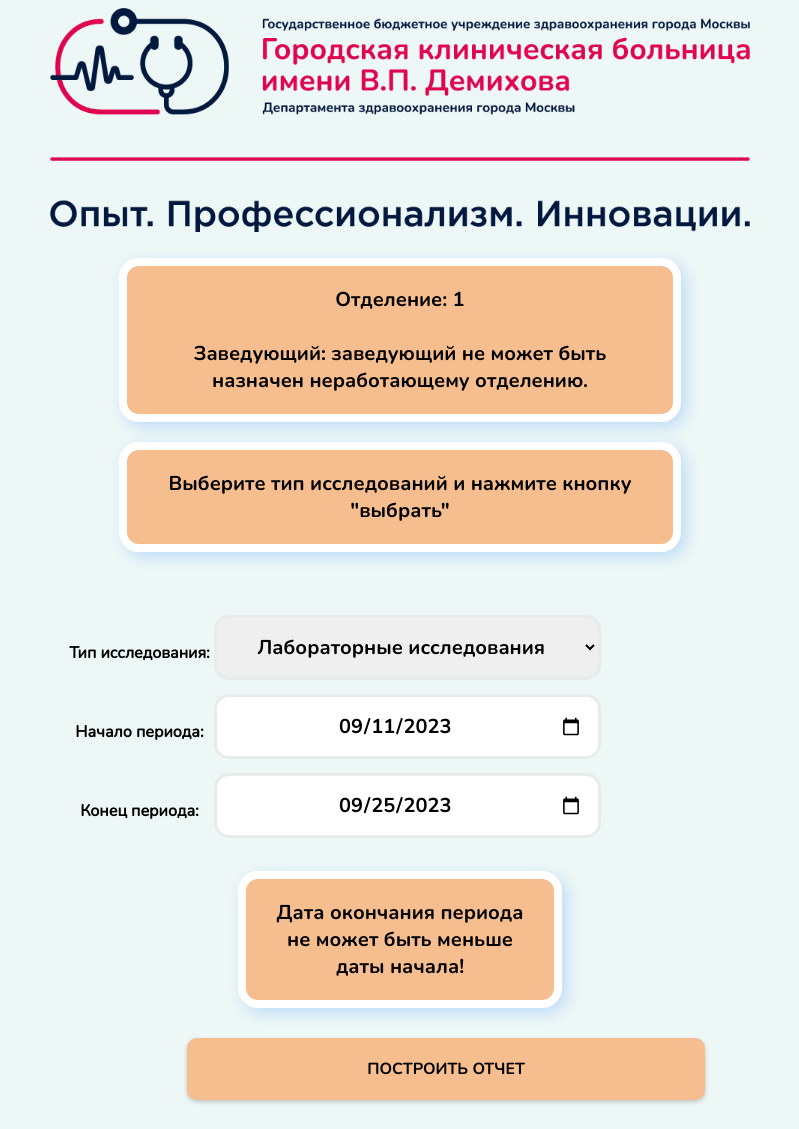
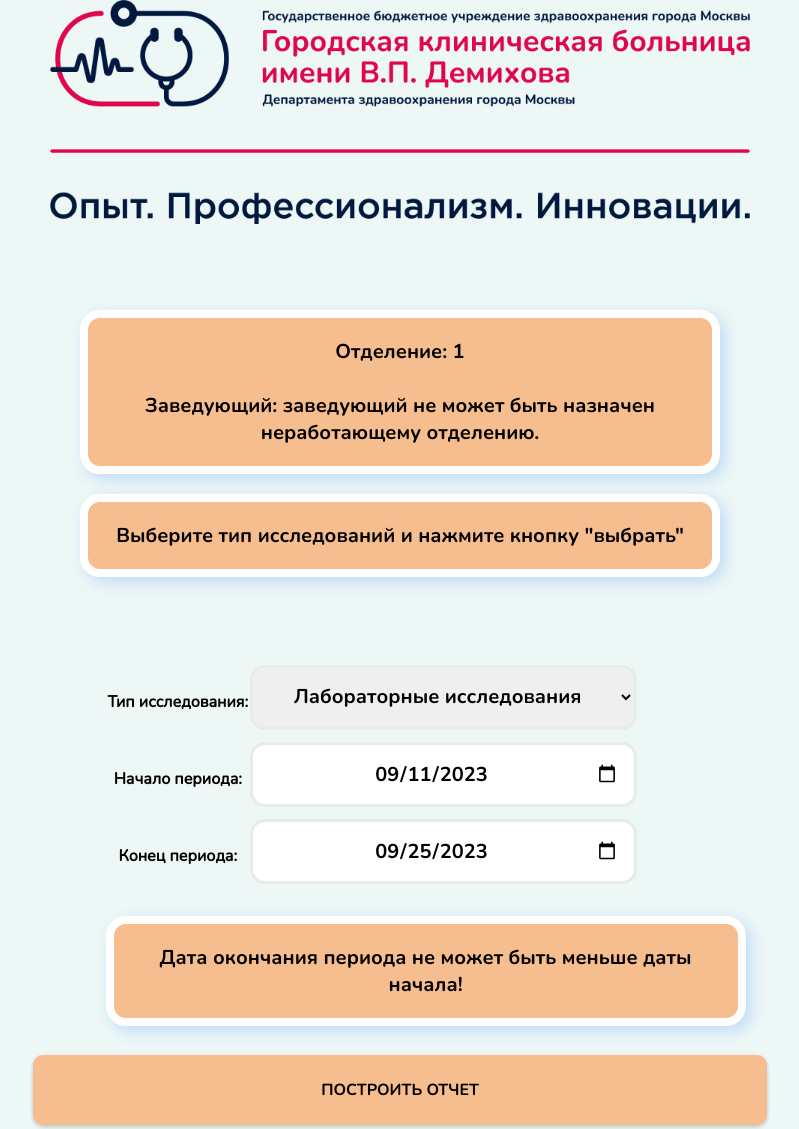
Before and after one commit to very-sad-doggo/MedVeiws, a Django app: page /1/1/ in a window 1280 px wide. Shown: the whole page, without its empty margins (240-1039 px from the left). Before the commit the page ends 1103 px from the top, so only its background shows below. Run offline with Django 4.2, Linux system fonts and the light colour scheme; data comes from the database, SQL or seed files in the repository; data that the repository does not hold is empty; some libraries are stand-ins or nearby versions.

Commit message:
Fixed elements of page when changing scale.

```diff
--- a/observer/WebApp/static/css/index.css
+++ b/observer/WebApp/static/css/index.css
@@ -1,3 +1,10 @@
+* {
+    margin: 0;
+    padding: 0;
+    box-sizing: border-box;
+}
+
+
 @font-face {
     font-family: 'nbold';
     src: url('Nunito-Bold.ttf');
@@ -25,8 +32,21 @@
 }
 
 body {
+    font-size: 16px;
     font-family: 'nregular', sans-serif;
     background-color: #EDF7F6;
+    margin: 0; /* Remove default margin */
+    display: flex;
+    flex-direction: column;
+    align-items: center;
+    justify-content: center;
+}
+
+/* Responsive Typography with rem units */
+.dept-custom,
+.r_type-custom,
+.datefield-custom {
+    font-size: 1rem; /* Use 1rem as the base font size and adjust accordingly */
 }
 
 .logo {
@@ -42,7 +62,7 @@
 }
 
 
-.container { /*отделение*/
+.classes_wrap {
     margin: auto;
     margin-top: 50px;
     display: flex;
@@ -50,27 +70,33 @@
     align-items: center;
     justify-content: center;
     height: 100%;
+    width: 100%;
     padding: 10px; /* Add some padding to space things out Отделение*/
     box-sizing: border-box; /* Include padding in the element's total width/height */
-
 }
 
-
-
-.center-top-text {      /*Выберите отделение*/
-    position:relative;
-    font-family: 'nbold',sans-serif;
-    margin: auto;
+.center-top-text {
+    font-family: 'nbold', sans-serif;
     margin-top: 20px;
-    text-align:center;
+    text-align: center;
     color: #000000;
     font-size: 20px;
     background-color: #F6BD8E;
     border: 0.5rem solid #ffffff;
-    border-radius: 20px ;
+    border-radius: 20px;
     padding: 20px;
-    width: 40%;
     box-shadow: 5px 5px 15px #BFDBF7;
+    width: 40pc; /* Allow text to expand as needed */
+}
+
+.container {
+    margin-top: 50px;
+    display: flex;
+    flex-direction: column;
+    align-items: flex-start;
+    justify-content: center;
+    padding: 2%;
+    width: 40pc;
 }
 
 .dept-custom {
@@ -149,26 +175,31 @@
 }
 
 .button-container {
+    margin: 15px;
+    display: flex;
+    justify-content: center;
+    align-items: center;
     text-align: center;
-    width: auto;
-    height: auto;
+    width: 10pc;
+    height: 3pc;
 }
 
 .common_button {
-    padding: 20px 180px; /* Adjust padding to control button size */
-    background-color: #F6BD8E; /* Background color */
-    color: rgb(0, 0, 0); /* Text color */
-    font-family: 'nbold',sans-serif;
+    /* ... Other styles ... */
+    /* overflow: hidden; /* Hide any overflowing text */
+    white-space: nowrap; /* Prevent text from wrapping to the next line */
+    text-overflow: ellipsis; /* Show ellipsis (...) for truncated text */
+    padding: 15% 180%;
+    background-color: #F6BD8E;
+    color: rgb(0, 0, 0);
+    font-family: 'nbold', sans-serif;
     text-transform: uppercase;
-    border: none; /* Remove button border */
-    border-radius: 10px; /* Rounded corners */
+    border: none;
+    border-radius: 10px;
     margin: 20px;
-    margin-left: 7pc;
-    font-size: 16px; /* Font size */
-    clip-path:ellipse()(100% 0, 90% 50%, 100% 100%, 10% 100%, 0% 50%, 10% 0%);
-    cursor: pointer; /* Cursor style on hover */
-    transition: 0.9s;
-    /* Optional: Add a box shadow for depth */
+    font-size: 16px;
+    cursor: pointer;
+    transition: 0.3s;
     box-shadow: 0 2px 4px rgba(0, 0, 0, 0.2);
 }
 
@@ -184,11 +215,6 @@
 }
 
 
-.table-container {
-    max-height: 200px; /* Set a maximum height for the container */
-    overflow: auto; /* Enable both vertical and horizontal scrolling if needed */
-    width: 100%;
-}
 
 /* Style the table header */
 .dataframe th {
--- a/observer/WebApp/templates/dept_name.html
+++ b/observer/WebApp/templates/dept_name.html
@@ -15,10 +15,8 @@
         <p class="center-top-text">Выберите ваше отделение</p>
     <div class="container">
         <form id="dept_choice" action="{% url 'ref_to_type' %}" method="POST">
-            <table>
             {{ depts_list }}
             {% csrf_token %}
-            </table>
         </form>
     </div>
     <div class="button-container">
--- a/observer/WebApp/templates/research_type.html
+++ b/observer/WebApp/templates/research_type.html
@@ -13,10 +13,11 @@
     <div class="logo">
         <img src="{% static 'gkblogo.png' %}" alt="logo">
     </div>
+    <div class="classes_wrap">
         <p class="center-top-text">Отделение: {{ chosen_dept }} <br><br>
             Заведующий: {{ doc }}</p>
         <p class="center-top-text">Выберите тип исследований и нажмите кнопку "выбрать"</p>
-
+    </div>
     <div class="container">
 
         <form id="research_choice" action="{% url 'ref_to_output' chosen_dept %}" method="POST">
--- a/observer/kisdb_connecting/operations.py
+++ b/observer/kisdb_connecting/operations.py
@@ -49,7 +49,7 @@
                 try:
                     connection = psycopg2.connect(database=actual_db['db'],
                                                   host=actual_db['host'],
-                                                #   port=5431,
+                                                  #   port=5431,
                                                   port=actual_db['port'],
                                                   user=actual_db['user'],
                                                   password=actual_db['password'])
@@ -78,9 +78,6 @@
 class ReadyReportHTML:
     """ Represent HTML page and contains selected required data.
     The data converts to HTML code by Pandas DataFrame. Data for connecting get from app DB models. """
-    top_of_template = string_snippets.top_of_template
-    bot_of_template = string_snippets.bot_of_template
-
     def __init__(self, db_data):
         self.db_data = db_data
 
@@ -90,7 +87,7 @@
             # Date validations error text instead data table
             tab = string_snippets.date_validation_error
             # Editing strings of html template
-            ReadyReportHTML.top_of_template = ReadyReportHTML.top_of_template \
+            string_snippets.top_of_template = string_snippets.top_of_template\
                 .replace('<br><br>Невыполненные {{chosen_type}} за перод с {{from_dt}} по {{to_dt}}', '')
         else:
             if type(self.db_data) is list and len(self.db_data) == 0:
@@ -109,15 +106,11 @@
                 data_lists = [list(map(lambda x: x[i], self.db_data)) for i in range(row_values)]
                 # Creating dict for DataFrame
                 data = dict(zip(headers_names, data_lists))
-                df = pd.DataFrame(data=data, index=range(1, rows_number+1))
-                string_snippets.top_of_template.replace('\t\t<div class="table-container">\n',
-                                                        '\t\t<p class="center-top-text">Количество невыполненных назначений: {{ common_rows_number }}</p>\n\t\t<div class="table-container">\n')
+                df = pd.DataFrame(data=data, index=range(1, rows_number + 1))
                 # Converting to HTML block inside the <table> tag
                 # It is middle part of body of the HTML template
-                ReadyReportHTML.top_of_template = ReadyReportHTML.top_of_template\
-                    .replace('\t<div class="table-container">\n',
-                             string_snippets.tab_report + '\t<div class="table-container">\n')
-                tab = df.to_html()
+                report = df.to_html()
+                tab = string_snippets.tab_report + report
             elif type(self.db_data) is str:
                 tab = f'\t<p class="center-top-text">{self.db_data}</p>\n'
             else:
@@ -125,7 +118,6 @@
         # Updating template by overwriting when get the new data from KIS
         with open(r'D:\Programming\DjangoProjects\MedVeiws\observer\WebApp\templates\output.html', 'wt',
                   encoding='utf-8') as template:
-            template.write(ReadyReportHTML.top_of_template)
+            template.write(string_snippets.top_of_template)
             template.writelines(tab)
-            template.writelines(ReadyReportHTML.bot_of_template)
-        ReadyReportHTML.top_of_template = string_snippets.top_of_template
+            template.writelines(string_snippets.bot_of_template)
--- a/observer/kisdb_connecting/string_snippets.py
+++ b/observer/kisdb_connecting/string_snippets.py
@@ -25,12 +25,12 @@
         '\t\t\t</table>\n'
         '\t\t</form>\n'
         '\t</div>\n'
+        '\t\t<form id="dept_choice" action="{% url \'dept\' %}" method="GET"></form>\n'
         '\t<div class="button-container">\n'
         '\t\t<button form="create_report" type="submit" class="common_button"> <b>Построить отчет</b> </button>\n'
-
-        '\t\t<form action="{% url \'dept\' %}" method="GET">\n'
-        '\t\t<button type="submit" class="common_button"> <b>Вернуться к выбору отделений</b> </button>\n'
-        '\t\t</form>\n'
+        '\t</div>\n'
+        '\t<div class="button-container">\n'
+        '\t\t<button form="dept_choice" type="submit" class="common_button"> <b>Вернуться к выбору отделений</b> </button>\n'
         '\t</div>\n'
         '\t<div class="table-container">\n'
     )
```
